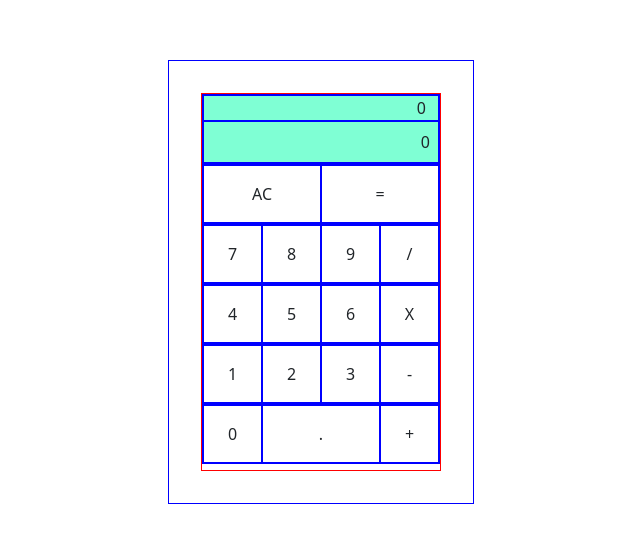
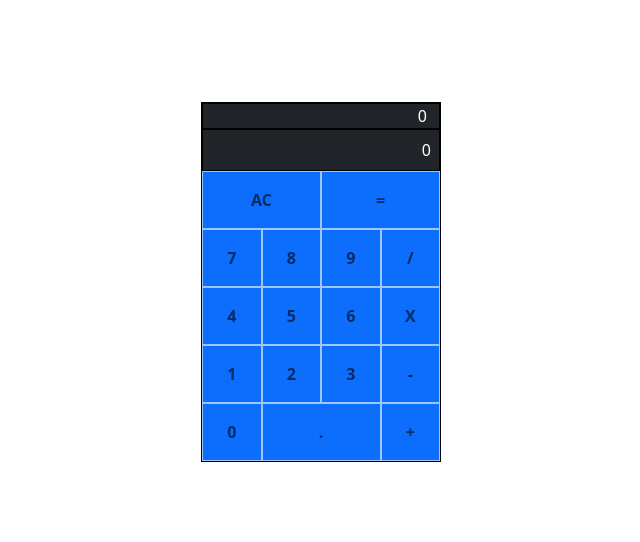
Before and after one commit to will1982q/calculator_willi_fcc, a React (Vite) app: page / in a window 1280 px wide. Shown: the part 118-660 px from the top of the page, without its empty margins (319-959 px from the left). Built offline with nearby package versions, Linux system fonts and the light colour scheme.

Commit message:
ready to submit to FCC

```diff
--- a/src/App.css
+++ b/src/App.css
@@ -9,19 +9,10 @@
 
 #container {
   width: 240px;
-  height: 378px;
-  border: 1px solid red;
-  /* padding: 0%;   */
+  height: 360px;
 }
 
-div {
-  border: 1px solid blue;
-  /* padding: 0%;
-  margin: 0%; */
-}
 
 #display {
-  /* border: 10px solid green; */
   text-align: right;
-  background-color: aquamarine;
 }
--- a/src/App.jsx
+++ b/src/App.jsx
@@ -18,9 +18,9 @@ function App() {
 
   return (
     <>
-      <div id='container' className='container text-center'>
+      <div id='container' className='container text-center border border-black'>
         <InputContext.Provider value={{input, setInput, result, setResult}}>
-          <div className ='row' id='display' >
+          <div className ='row' id='display'>
             <Display />
           </div>
           <div className ='row'>
--- a/src/components/Clear.jsx
+++ b/src/components/Clear.jsx
@@ -4,15 +4,17 @@ import { InputContext } from '../utils/InputContext'
 
 
 function Clear({text}) {
-  let {input, setInput} = useContext(InputContext)
+  let {input, setInput, result, setResult} = useContext(InputContext)
+
 
   function handleClick(){
     setInput(input ="0")
+    setResult(result ="0")
   }
 
   return (
     <>
-      <div  className='col-6 h-15 p-3' onClick={handleClick}>
+      <div  className='col-6 h-15 p-3 fw-bold text-primary-emphasis bg-primary border border-primary-subtle' onClick={handleClick}>
         {text}
       </div>
 
--- a/src/components/Display.jsx
+++ b/src/components/Display.jsx
@@ -6,10 +6,10 @@ function Display() {
 
   return (
     <>
-      <div  className='col-12'>
+      <div  className='col-12 text-white bg-dark border border-black'>
         {input}
       </div>
-      <div className='col-12 p-2'>
+      <div className='col-12 p-2 text-white bg-dark border border-black'>
         {result}
       </div>
     </>
--- a/src/components/Equal.jsx
+++ b/src/components/Equal.jsx
@@ -6,7 +6,6 @@ function Equal({text}) {
   let {input, setInput, result, setResult} = useContext(InputContext)
 
   function handleClick(){
-    console.log(validateInput())
     if(validateInput()){
       calculateResult()
     }
@@ -35,7 +34,6 @@ function Equal({text}) {
 
         if(cont === 0){ // positive number
           num += input[i]
-          console.log('L34')
 
         }else if(cont === 1){ // negative number
 
@@ -52,7 +50,6 @@ function Equal({text}) {
 
         if(i === input.length-1){
           operationsAr.push(parseFloat(num))
-          console.log('L46',num)
           num = ""
 
           cont = 0
@@ -63,7 +60,6 @@ function Equal({text}) {
         if(num !== "" ){
           operationsAr.push(parseFloat(num))
           num = ""
-          console.log('L54',num)
           cont = 0
         }
         num = ""
@@ -71,7 +67,6 @@ function Equal({text}) {
         operator += input[i]
       }
     }
-    console.log('L42:',operationsAr)
 
     for(let i=0;i<operationsAr.length;i++){
       if(operationsAr[i] === 'X'){
@@ -113,7 +108,6 @@ function Equal({text}) {
       }
     }
 
-
     setInput(input = operationsAr[0])
 
     let index = operationsAr[0].toString().indexOf('.')
@@ -145,7 +139,7 @@ function Equal({text}) {
 
   return (
     <>
-      <div className='col-6 h-15 p-3' onClick={handleClick}>
+      <div className='col-6 h-15 p-3 fw-bold text-primary-emphasis bg-primary border border-primary-subtle' onClick={handleClick}>
         {text}
       </div>
 
--- a/src/components/Minus.jsx
+++ b/src/components/Minus.jsx
@@ -4,7 +4,7 @@ import { InputContext } from '../utils/InputContext'
 
 function Minus({text}) {
   let {input, setInput} = useContext(InputContext)
-  //let cont = 0
+
   function handleClick(){
     let lastChar = input[input.length-1]
 
@@ -20,7 +20,6 @@ function Minus({text}) {
 
           }else{
             setInput(input += text)
-            console.log(input.length-2)
           }
 
 
@@ -35,7 +34,7 @@ function Minus({text}) {
 
   return (
     <>
-      <div  className='col-3 h-15 p-3' onClick={handleClick}>
+      <div  className='col-3 h-15 p-3 fw-bold text-primary-emphasis bg-primary border border-primary-subtle' onClick={handleClick}>
         {text}
       </div>
 
--- a/src/components/Number.jsx
+++ b/src/components/Number.jsx
@@ -18,7 +18,7 @@ function Number({text}) {
   }
   return (
     <>
-      <div  className='col-3 h-15 p-3' onClick={handleClick}>
+      <div  className='col-3 h-15 p-3 fw-bold text-primary-emphasis bg-primary border border-primary-subtle' onClick={handleClick}>
         {text}
       </div>
 
--- a/src/components/Operator.jsx
+++ b/src/components/Operator.jsx
@@ -9,7 +9,6 @@ function Operator({text}) {
     let lastChar = input[input.length-1]
     if(lastChar === '/' || lastChar === 'X' || lastChar === '+'){
       setInput(input = input.substring(0,input.length-1) + text)
-      console.log(input)
     }else if(lastChar !== '.' && lastChar !== '-'){
       setInput(input += text)
     }
@@ -17,7 +16,7 @@ function Operator({text}) {
 
   return (
     <>
-      <div  className='col-3 h-15 p-3' onClick={handleClick}>
+      <div  className='col-3 h-15 p-3 fw-bold text-primary-emphasis bg-primary border border-primary-subtle' onClick={handleClick}>
         {text}
       </div>
 
--- a/src/components/Point.jsx
+++ b/src/components/Point.jsx
@@ -22,14 +22,11 @@ function Point({text}) {
 
       let conOperator = 0
       let j= input.length-1
-      console.log(j)
       while(input[j] !== '/' && input[j] !== 'X' && input[j] !== '-' && input[j] !== '+' && j>=0){
         if(input[j] === '.'){
           conOperator++
-          console.log(conOperator)
         }
         j--
-        console.log('j',j)
       }
       if(conOperator === 0){
         setInput(input += text)
@@ -40,7 +37,7 @@ function Point({text}) {
 
   return (
     <>
-      <div  className='col-6 h-15 p-3' onClick={handleClick}>
+      <div  className='col-6 h-15 p-3 fw-bold text-primary-emphasis bg-primary border border-primary-subtle' onClick={handleClick}>
         {text}
       </div>
 
--- a/src/components/Zero.jsx
+++ b/src/components/Zero.jsx
@@ -8,24 +8,11 @@ function Zero({text}) {
     if(input.length === 1){
         if(input[0] === "0"){
           setInput(input = text)
-          console.log('L13',input)
         }else{
           setInput(input += text )
         }
 
     }else{ //
-      // let conOperator = 0 //HERE
-      // let j= input.length-1
-      // while(input[j] !== '/' && input[j] !== 'X' && input[j] !== '-' && input[j] !== '+' && j>=0){
-      //   if(input[j] === '0'){
-      //     conOperator++
-      //   }
-      //   j--
-      // }
-      // console.log('conOpetrator', conOperator)
-      // if(conOperator === 0){
-      //   setInput(input += text)
-      // }
 
       let lastChar = input[input.length-1] // last digited character
       let isOperator = false
@@ -43,7 +30,7 @@ function Zero({text}) {
 
   return (
     <>
-      <div  className='col-3 h-15 p-3' onClick={handleClick}>
+      <div  className='col-3 h-15 p-3 fw-bold text-primary-emphasis bg-primary border border-primary-subtle' onClick={handleClick}>
         {text}
       </div>
 
```
